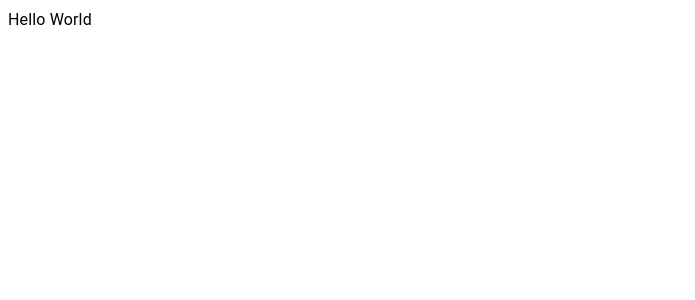
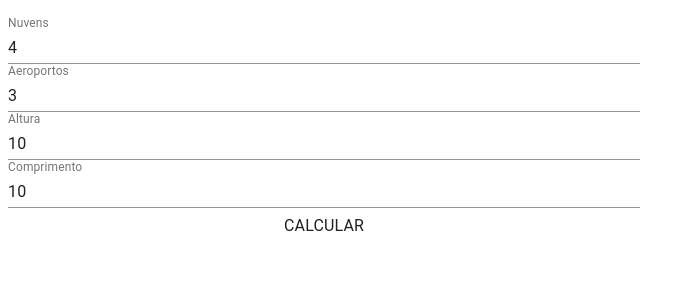
Before and after one commit to matheuslab/cadmus-frontend, a React (Create React App) app: page / in a window 1280 px wide. Shown: the top 300 px of the page, without its empty margins (0-695 px from the left). Built offline with nearby package versions, Linux system fonts and the light colour scheme.

Commit message:
Rendering raw form on screen

```diff
--- a/package.json
+++ b/package.json
@@ -8,6 +8,7 @@
     "@testing-library/jest-dom": "^4.2.4",
     "@testing-library/react": "^9.5.0",
     "@testing-library/user-event": "^7.2.1",
+    "prop-types": "^15.7.2",
     "react": "^16.13.1",
     "react-dom": "^16.13.1",
     "react-intl": "^4.5.0",
--- /dev/null
+++ b/src/pages/Challenge/handlers.js
@@ -0,0 +1,3 @@
+export const handleOnChange = (setState) => (event) => {
+  setState(event.target.value);
+};
--- a/src/pages/Challenge/index.js
+++ b/src/pages/Challenge/index.js
@@ -1,16 +1,84 @@
-import React from 'react';
+/* eslint-disable react/forbid-prop-types */
+import React, { useState } from 'react';
+import PropTypes from 'prop-types';
+import { FormattedMessage, injectIntl } from 'react-intl';
 import Typography from '@material-ui/core/Typography';
-import { FormattedMessage } from 'react-intl';
 import Box from '@material-ui/core/Box';
+import Button from '@material-ui/core/Button';
+import TextField from '@material-ui/core/TextField';
 
 import messages from './messages';
+import { handleOnChange } from './handlers';
 
-export const Challenge = () => (
-  <Box>
-    <Typography>
-      <FormattedMessage {...messages.title} />
-    </Typography>
-  </Box>
-);
+export const Challenge = ({ intl }) => {
+  const [cloud, setCloud] = useState(4);
+  const [airport, setAirport] = useState(3);
+  const [width, setWidth] = useState(10);
+  const [height, setHeight] = useState(10);
 
-export default Challenge;
+  return (
+    <Box
+      display="flex"
+      flexDirection="column"
+      width="50%"
+      my={2}
+    >
+      <TextField
+        type="number"
+        value={cloud}
+        onChange={handleOnChange(setCloud)}
+        label={intl.formatMessage(messages.cloud)}
+        placeholder={intl.formatMessage(messages.cloudNumber)}
+        inputProps={{
+          min: 4,
+        }}
+      />
+
+      <TextField
+        type="number"
+        value={airport}
+        onChange={handleOnChange(setAirport)}
+        label={intl.formatMessage(messages.airport)}
+        placeholder={intl.formatMessage(messages.airportNumber)}
+        inputProps={{
+          min: 3,
+        }}
+      />
+
+      <TextField
+        type="number"
+        value={height}
+        onChange={handleOnChange(setHeight)}
+        label={intl.formatMessage(messages.height)}
+        placeholder={intl.formatMessage(messages.heightNumber)}
+        inputProps={{
+          min: 10,
+        }}
+      />
+
+      <TextField
+        type="number"
+        value={width}
+        onChange={handleOnChange(setWidth)}
+        label={intl.formatMessage(messages.width)}
+        placeholder={intl.formatMessage(messages.widthNumber)}
+        inputProps={{
+          min: 10,
+        }}
+      />
+
+
+      <Button onClick={handleOnChange(setCloud)}>
+        <Typography>
+          <FormattedMessage {...messages.calc} />
+        </Typography>
+      </Button>
+    </Box>
+  );
+};
+
+Challenge.propTypes = {
+  intl: PropTypes.object.isRequired,
+};
+
+export default injectIntl(Challenge);
--- a/src/pages/Challenge/messages.js
+++ b/src/pages/Challenge/messages.js
@@ -7,4 +7,40 @@ export default defineMessages({
     id: `${scope}.title`,
     defaultMessage: 'Hello World',
   },
+  cloud: {
+    id: `${scope}.cloud`,
+    defaultMessage: 'Nuvens',
+  },
+  cloudNumber: {
+    id: `${scope}.cloudNumber`,
+    defaultMessage: 'Número de Nuvens (mínimo 4)',
+  },
+  airport: {
+    id: `${scope}.airport`,
+    defaultMessage: 'Aeroportos',
+  },
+  airportNumber: {
+    id: `${scope}.airportNumber`,
+    defaultMessage: 'Número de Aeroportos (mínimo 3)',
+  },
+  height: {
+    id: `${scope}.height`,
+    defaultMessage: 'Altura',
+  },
+  heightNumber: {
+    id: `${scope}.heightNumber`,
+    defaultMessage: 'Tamanho na vertical',
+  },
+  width: {
+    id: `${scope}.width`,
+    defaultMessage: 'Comprimento',
+  },
+  widthNumber: {
+    id: `${scope}.widthNumber`,
+    defaultMessage: 'Tamanho na horizontal',
+  },
+  calc: {
+    id: `${scope}.calc`,
+    defaultMessage: 'Calcular',
+  },
 });
```
